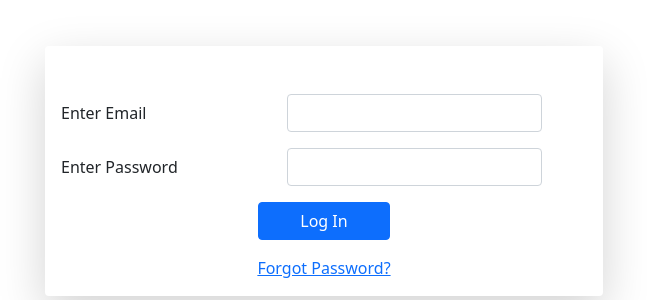
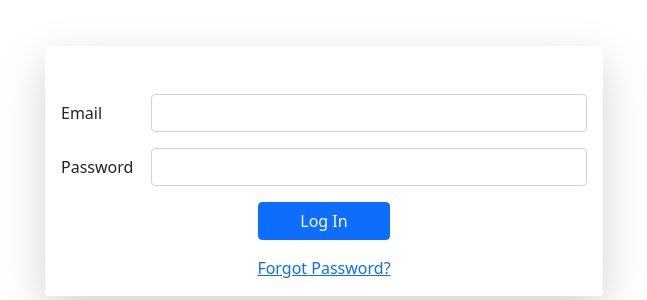
Before and after one commit to MohamedAbotalb/Cafateria_Management_System, a PHP site: page /login.php in a window 1280 px wide. Shown: the part 167-467 px from the top of the page, without its empty margins (316-963 px from the left). Run offline with PHP 8.4, Linux system fonts and the light colour scheme.

Commit message:
Update login and confirm pages

```diff
--- a/views/confirmPass.php
+++ b/views/confirmPass.php
@@ -4,12 +4,12 @@ require_once "templates/adminNav.php";
 
 <div class="container my-5">
     <h1 class="text-center">Cafeteria</h1>
-    <form action="#" class="w-50 m-auto text-bg-light my-5 p-3 rounded shadow-lg bg-body-tertiary" novalidate>
+    <form method="" action="#" class="w-50 m-auto text-bg-light my-5 p-3 rounded shadow-lg bg-body-tertiary" novalidate>
         <div class="row g-3 align-items-center my-3">
             <div class="col-5">
                 <label for="inputPassword" class="col-form-label">Enter New Password</label>
             </div>
-            <div class="col-6">
+            <div class="col-7">
                 <input type="password" id="inputPassword" class="form-control" aria-describedby="passwordHelpInline" pattern=".{6,}" title="Password must contain at least 3 characters" required>
                 <div class="invalid-feedback">Please enter a valid password with at least 6 characters.</div>
             </div>
@@ -18,7 +18,7 @@ require_once "templates/adminNav.php";
             <div class="col-5">
                 <label for="confirmPassword" class="col-form-label">Confirm New Password</label>
             </div>
-            <div class="col-6">
+            <div class="col-7">
                 <input type="password" id="confirmPassword" class="form-control" aria-describedby="passwordHelpInline" required>
                 <div class="invalid-feedback">Passwords do not match.</div>
             </div>
--- a/views/login.php
+++ b/views/login.php
@@ -4,21 +4,21 @@ require_once "templates/adminNav.php";
 
 <div class="container my-5">
     <h1 class="text-center">Cafeteria</h1>
-    <form action="#" method="post" class="w-50 m-auto text-bg-light my-5 p-3 rounded shadow-lg bg-body-tertiary" novalidate>
+    <form action="#" method="" class="w-50 m-auto text-bg-light my-5 p-3 rounded shadow-lg bg-body-tertiary" novalidate>
         <div class="row g-3 align-items-center my-3">
-            <div class="col-5">
-                <label for="inputEmail" class="col-form-label">Enter Email</label>
+            <div class="col-2">
+                <label for="inputEmail" class="col-form-label">Email</label>
             </div>
-            <div class="col-6">
+            <div class="col-10">
                 <input type="email" id="inputEmail" class="form-control" aria-describedby="emailHelpInline" required>
                 <div class="invalid-feedback">Please enter a valid email.</div>
             </div>
         </div>
         <div class="row g-3 align-items-center mb-3">
-            <div class="col-5">
-                <label for="inputPassword" class="col-form-label">Enter Password</label>
+            <div class="col-2">
+                <label for="inputPassword" class="col-form-label">Password</label>
             </div>
-            <div class="col-6">
+            <div class="col-10">
                 <input type="password" id="inputPassword" class="form-control" aria-describedby="passwordHelpInline" required>
                 <div class="invalid-feedback">Please enter your password.</div>
             </div>
```
